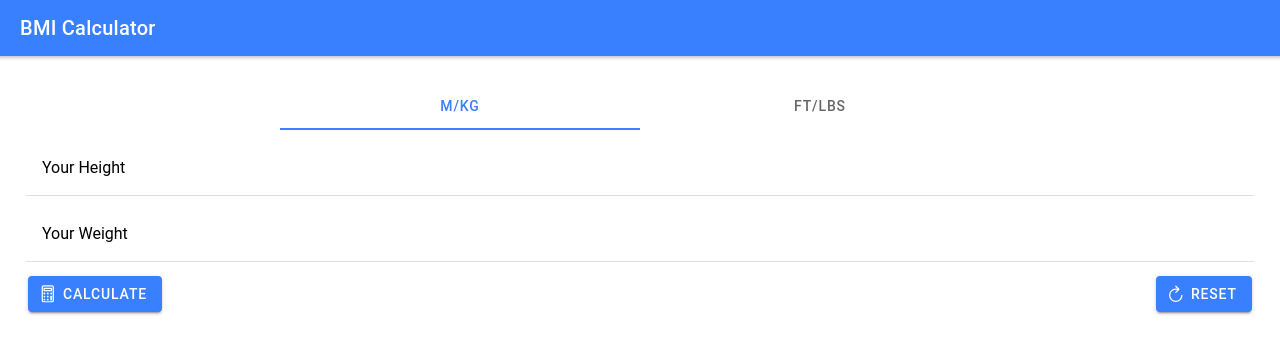
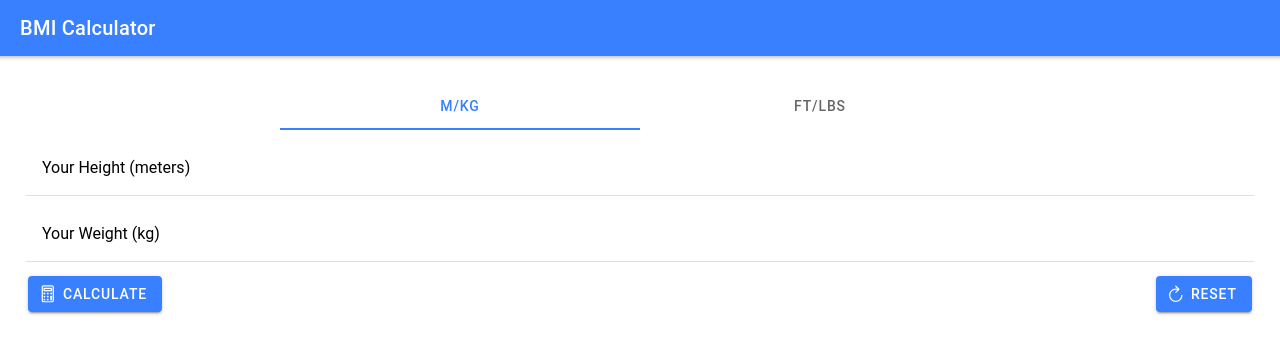
Before and after one commit to vladilins/ionic-react, a React (Create React App) app: page / in a window 1280 px wide. Shown: the top 354 px of the page. Built offline with nearby package versions, Linux system fonts and the light colour scheme.

Commit message:
bmi calc

```diff
--- a/src/App.tsx
+++ b/src/App.tsx
@@ -11,14 +11,9 @@ import {
   IonItem,
   IonLabel,
   IonInput,
-  IonButton,
-  IonIcon,
-  IonCard,
-  IonCardContent,
   IonAlert,
 } from "@ionic/react";
 
-import { calculatorOutline, refreshOutline } from "ionicons/icons";
 /* Core CSS required for Ionic components to work properly */
 import "@ionic/react/css/core.css";
 
@@ -63,7 +58,12 @@ const App: React.FC = () => {
       return;
     }
 
-    const bmi = +enteredWeight / (+enteredHeight * +enteredHeight);
+    const weightConversionFactor = calcUnits === "ftlbs" ? 2.2 : 1;
+    const heightConversationFactor = calcUnits === "ftlbs" ? 3.28 : 1;
+    const weight = +enteredWeight / weightConversionFactor;
+    const height = +enteredHeight / heightConversationFactor;
+
+    const bmi = weight / (height * height);
     setCalculatedBmi(bmi);
   };
 
@@ -106,7 +106,9 @@ const App: React.FC = () => {
             <IonRow>
               <IonCol>
                 <IonItem>
-                  <IonLabel position="floating">Your Height</IonLabel>
+                  <IonLabel position="floating">
+                    Your Height ({calcUnits === "mkg" ? "meters" : "feet"})
+                  </IonLabel>
                   <IonInput type="number" ref={heightInputRef}></IonInput>
                 </IonItem>
               </IonCol>
@@ -114,7 +116,9 @@ const App: React.FC = () => {
             <IonRow>
               <IonCol>
                 <IonItem>
-                  <IonLabel position="floating">Your Weight</IonLabel>
+                  <IonLabel position="floating">
+                    Your Weight ({calcUnits === "mkg" ? "kg" : "pounds"})
+                  </IonLabel>
                   <IonInput type="number" ref={weightInputRef}></IonInput>
                 </IonItem>
               </IonCol>
```
